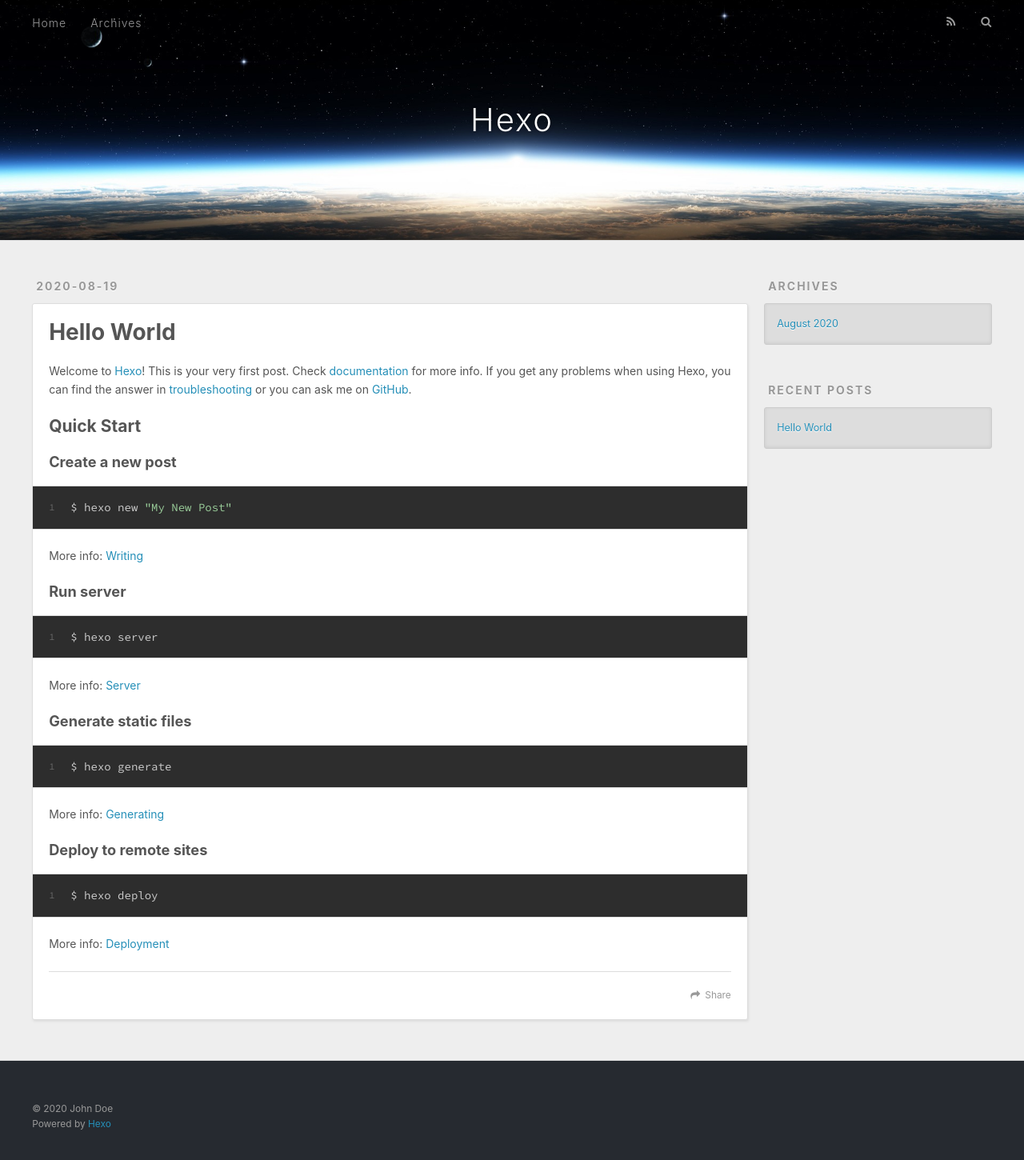
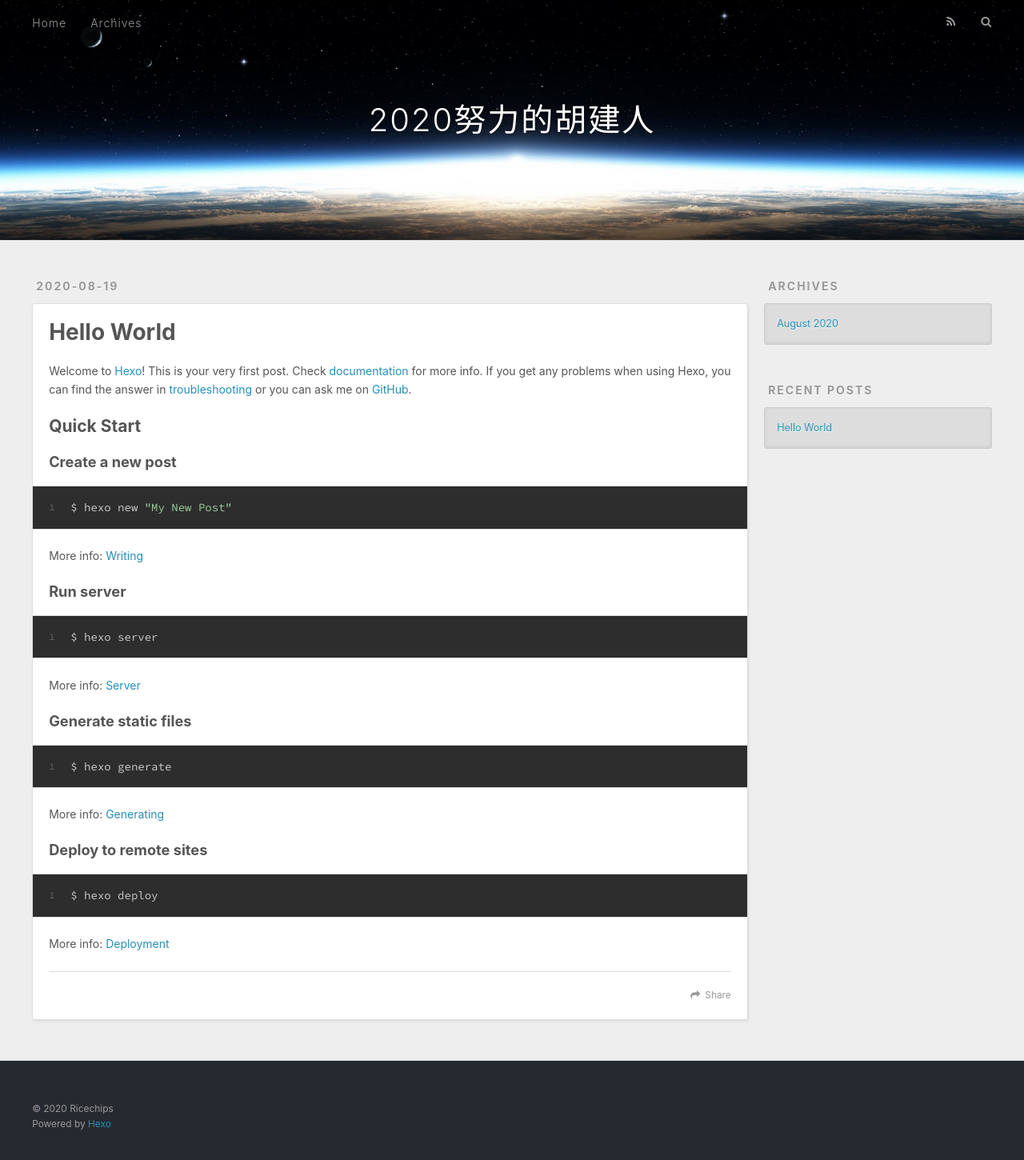
Before and after one commit to Ricechips/Ricechips.github.io, a plain HTML site: page index.html in a window 1280 px wide. Shown: the whole page at 80% size. Drawn offline with nearby package versions, Linux system fonts and the light colour scheme.

Commit message:
Site updated: 2020-08-19 18:17:39

```diff
--- a/index.html
+++ b/index.html
@@ -5,17 +5,20 @@
 
 
 
-  <title>Hexo</title>
+  <title>2020努力的胡建人</title>
   <meta name="viewport" content="width=device-width, initial-scale=1, maximum-scale=1">
-  <meta property="og:type" content="website">
-<meta property="og:title" content="Hexo">
+  <meta name="description" content="一个正在努力成长的linux运维">
+<meta property="og:type" content="website">
+<meta property="og:title" content="2020努力的胡建人">
 <meta property="og:url" content="http://yoursite.com/index.html">
-<meta property="og:site_name" content="Hexo">
-<meta property="og:locale" content="en_US">
-<meta property="article:author" content="John Doe">
+<meta property="og:site_name" content="2020努力的胡建人">
+<meta property="og:description" content="一个正在努力成长的linux运维">
+<meta property="og:locale">
+<meta property="article:author" content="Ricechips">
+<meta property="article:tag" content="linux|shell|python|kvm">
 <meta name="twitter:card" content="summary">
 
-    <link rel="alternate" href="/atom.xml" title="Hexo" type="application/atom+xml">
+    <link rel="alternate" href="/atom.xml" title="2020努力的胡建人" type="application/atom+xml">
 
 
     <link rel="icon" href="/favicon.png">
@@ -36,7 +39,7 @@
   <div id="header-outer" class="outer">
     <div id="header-title" class="inner">
       <h1 id="logo-wrap">
-        <a href="/" id="logo">Hexo</a>
+        <a href="/" id="logo">2020努力的胡建人</a>
       </h1>
 
     </div>
@@ -159,7 +162,7 @@
 
   <div class="outer">
     <div id="footer-info" class="inner">
-      &copy; 2020 John Doe<br>
+      &copy; 2020 Ricechips<br>
       Powered by <a href="http://hexo.io/" target="_blank">Hexo</a>
     </div>
   </div>
```
Also changed, not shown: 2020/08/19/hello-world/index.html (+8 -7 lines), archives/2020/08/index.html (+12 -9 lines), archives/2020/index.html (+12 -9 lines), archives/index.html (+12 -9 lines), CNAME.txt (added).
